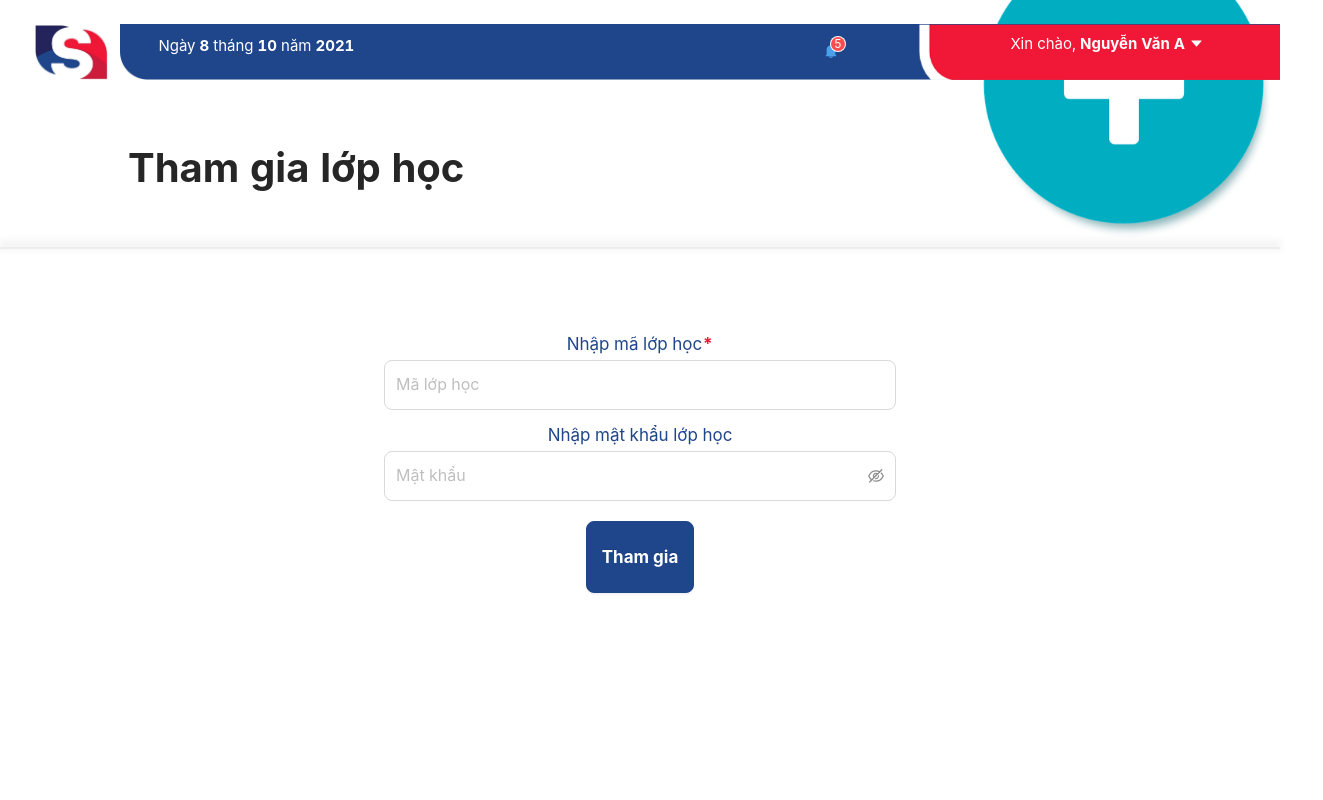
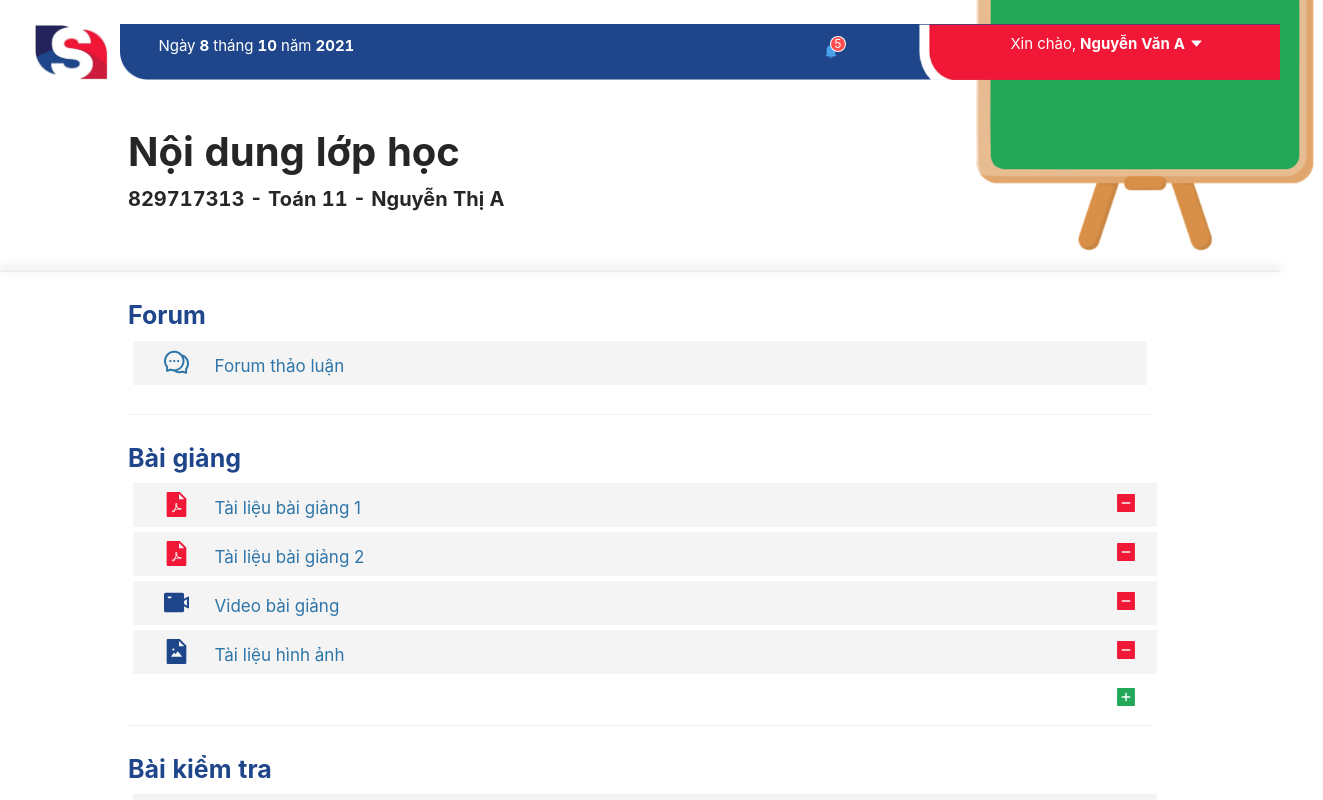
Before and after one commit to dongphong543/L03_nhom2_doancnpm211, a React (Create React App) app: page / in a window 1280 px wide. Shown: the top 800 px of the page, 1323 px wide, since content can reach past the window. Built offline with nearby package versions, Linux system fonts and the light colour scheme.

Commit message:
Update App.js

```diff
--- a/src/App.js
+++ b/src/App.js
@@ -5,13 +5,16 @@ import Forum from "./forum_screen";
 import Timetable from "./timetable";
 import Join from "./join_class"
 import Class from "./class_content"
+import Room from "./Room"
+import Info_screen from "./Info_screen";
 function App() {
   // return <Login />;
   // return <Signup />;
   // return <Forum />;
-  return <Join />
+  //return <Join />
   // return <Timetable />
-  // return <Class />
+  return <Class />
+  //return <Room/>
 }
 
 export default App;
```
